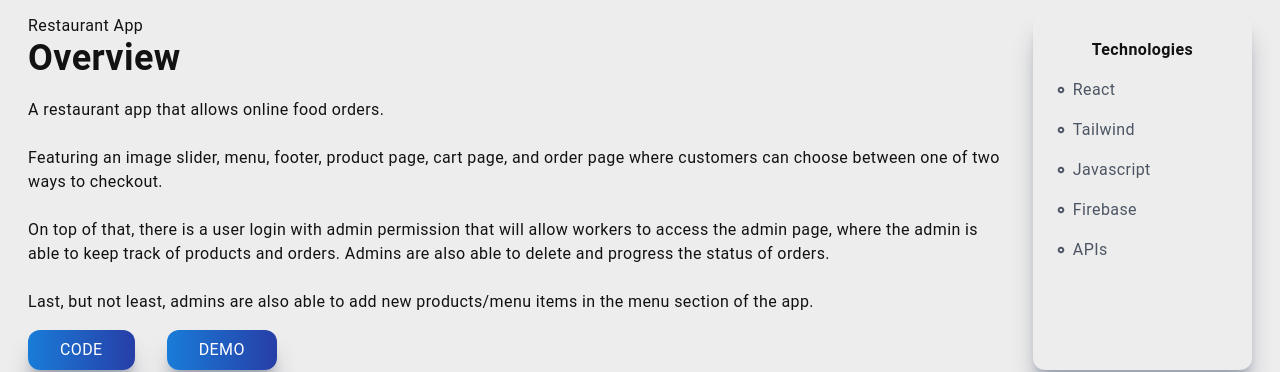
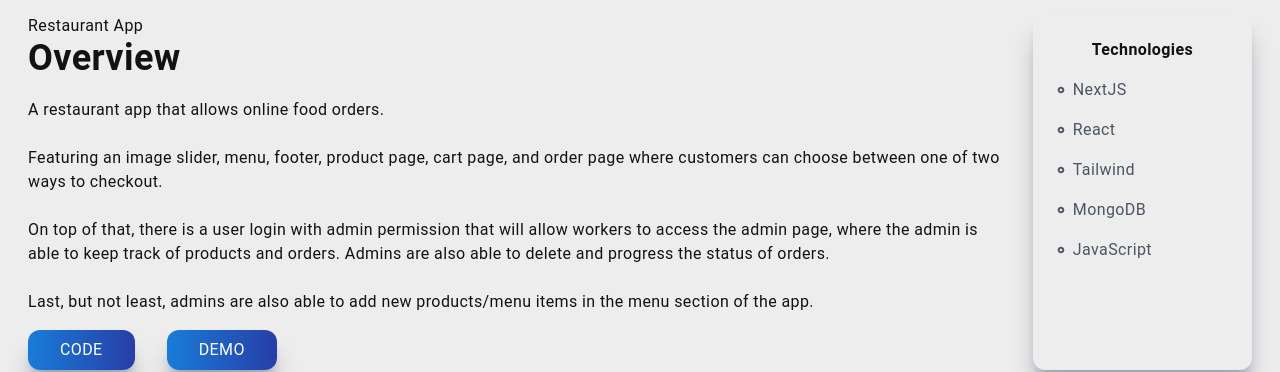
Before and after one commit to pn-code/personal-portfolio-nextjs, a Next.js app: page /restaurant in a window 1280 px wide. Shown: the part 418-790 px from the top of the page. Built offline with nearby package versions, Linux system fonts and the light colour scheme.

Commit message:
Added code href and updated technologies section

```diff
--- a/pages/restaurant.jsx
+++ b/pages/restaurant.jsx
@@ -44,7 +44,11 @@ const Restaurant = () => {
                         Last, but not least, admins are also able to add new
                         products/menu items in the menu section of the app.
                     </p>
-                    <a href="" target="_blank" rel="noreferrer">
+                    <a
+                        href="https://github.com/pn-code/restaurant-app"
+                        target="_blank"
+                        rel="noreferrer"
+                    >
                         <button className="px-8 py-2 mt-4 mr-8">Code</button>
                     </a>
                     <a href="" target="_blank" rel="noreferrer">
@@ -58,20 +62,21 @@ const Restaurant = () => {
                         </p>
                         <div className="grid grid-cols-3 md:grid-cols-1">
                             <p className="text-gray-600 py-2 flex items-center">
+                                <RiRadioButtonFill className="pr-2" /> NextJS
+                            </p>
+                            <p className="text-gray-600 py-2 flex items-center">
                                 <RiRadioButtonFill className="pr-2" /> React
                             </p>
                             <p className="text-gray-600 py-2 flex items-center">
-                                <RiRadioButtonFill className="pr-2" /> Tailwind
+                                <RiRadioButtonFill className="pr-2" />
+                                Tailwind
                             </p>
                             <p className="text-gray-600 py-2 flex items-center">
-                                <RiRadioButtonFill className="pr-2" />
-                                Javascript
+                                <RiRadioButtonFill className="pr-2" /> MongoDB
                             </p>
                             <p className="text-gray-600 py-2 flex items-center">
-                                <RiRadioButtonFill className="pr-2" /> Firebase
-                            </p>
-                            <p className="text-gray-600 py-2 flex items-center">
-                                <RiRadioButtonFill className="pr-2" /> APIs
+                                <RiRadioButtonFill className="pr-2" />{" "}
+                                JavaScript
                             </p>
                         </div>
                     </div>
```
